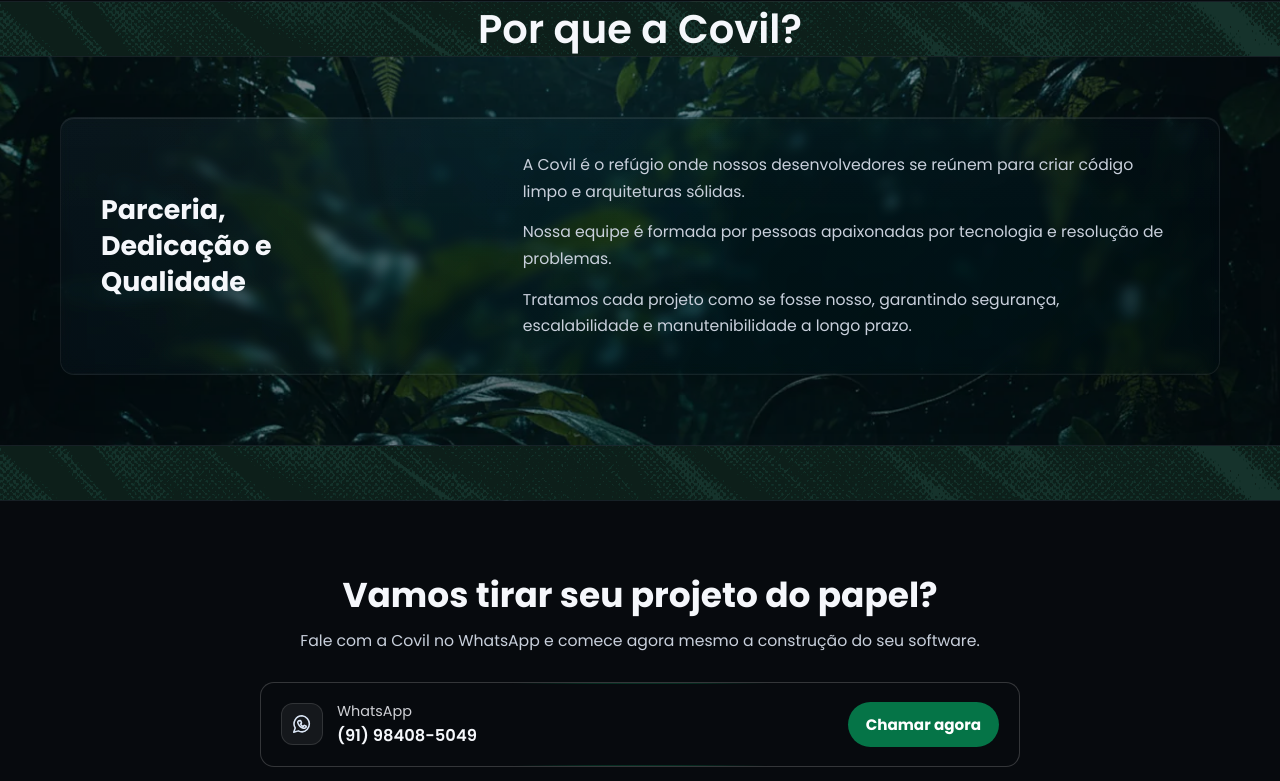
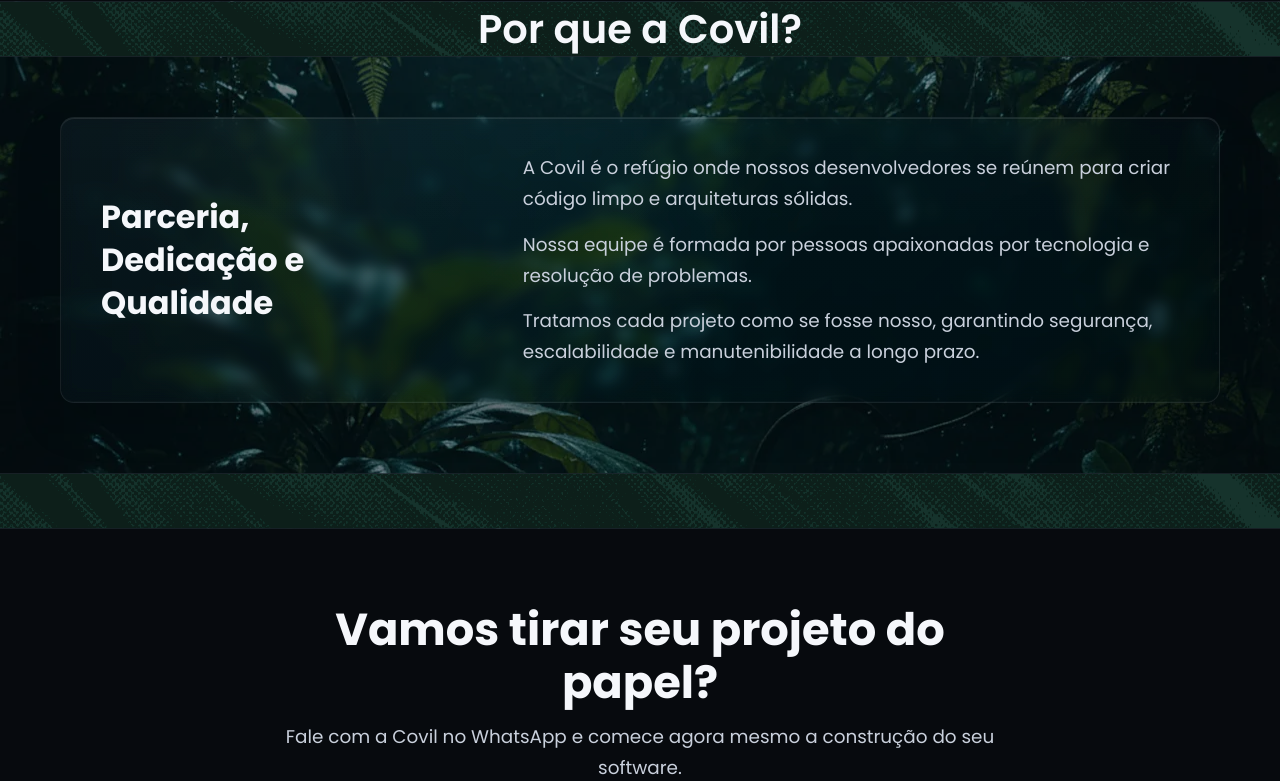
Before and after one commit to Covil-Works/Site-Covil, a React (Vite) app: page / in a window 1280 px wide. Shown: the part 1790-2571 px from the top of the page. Built offline with nearby package versions, Linux system fonts and the light colour scheme.

Commit message:
style(home): aumenta tamanhos de fonte nas seções por que a covil e contato

```diff
--- a/src/styles/content.css
+++ b/src/styles/content.css
@@ -162,14 +162,14 @@
 
 .contact-header h2 {
   margin: 0;
-  font-size: clamp(1.55rem, 3.2vw, 2.15rem);
+  font-size: clamp(2rem, 4vw, 2.8rem);
   font-weight: 700;
   line-height: 1.2;
 }
 
 .contact-header p {
   margin: 12px 0 0;
-  font-size: 0.98rem;
+  font-size: 1.15rem;
   line-height: 1.65;
   color: var(--muted);
 }
@@ -258,12 +258,12 @@
 }
 
 .contact-card-label {
-  font-size: 0.9rem;
+  font-size: 1rem;
   color: rgba(245, 247, 251, 0.84);
 }
 
 .contact-card-value {
-  font-size: 1.02rem;
+  font-size: 1.2rem;
   font-weight: 600;
   line-height: 1.45;
   color: var(--text);
@@ -271,7 +271,7 @@
 }
 
 .contact-card-action {
-  font-size: 0.95rem;
+  font-size: 1.05rem;
   font-weight: 700;
   color: #ffffff;
   background: var(--accent);
@@ -290,7 +290,7 @@
 
 .contact-alt p {
   margin: 0;
-  font-size: 0.86rem;
+  font-size: 1rem;
   line-height: 1.4;
 }
 
--- a/src/styles/forest.css
+++ b/src/styles/forest.css
@@ -131,14 +131,14 @@
 
 .why-card-left h3 {
   margin: 0;
-  font-size: clamp(1.6rem, 2.1vw, 2.1rem);
+  font-size: clamp(1.8rem, 2.5vw, 2.5rem);
   line-height: 1.35;
   font-weight: 700;
 }
 
 .why-card-right p {
   margin: 0;
-  font-size: 0.98rem;
+  font-size: 1.15rem;
   line-height: 1.7;
   color: var(--muted);
 }
```
